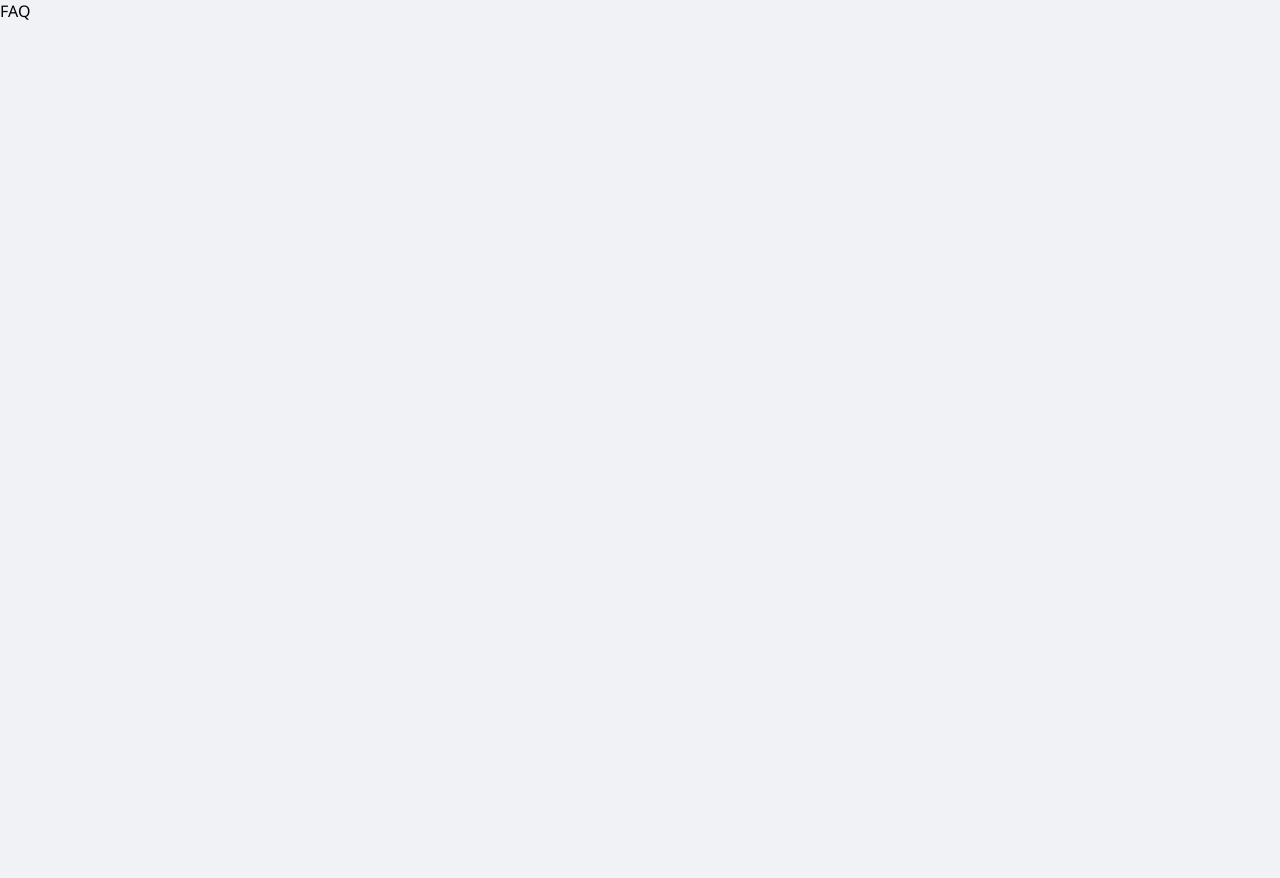
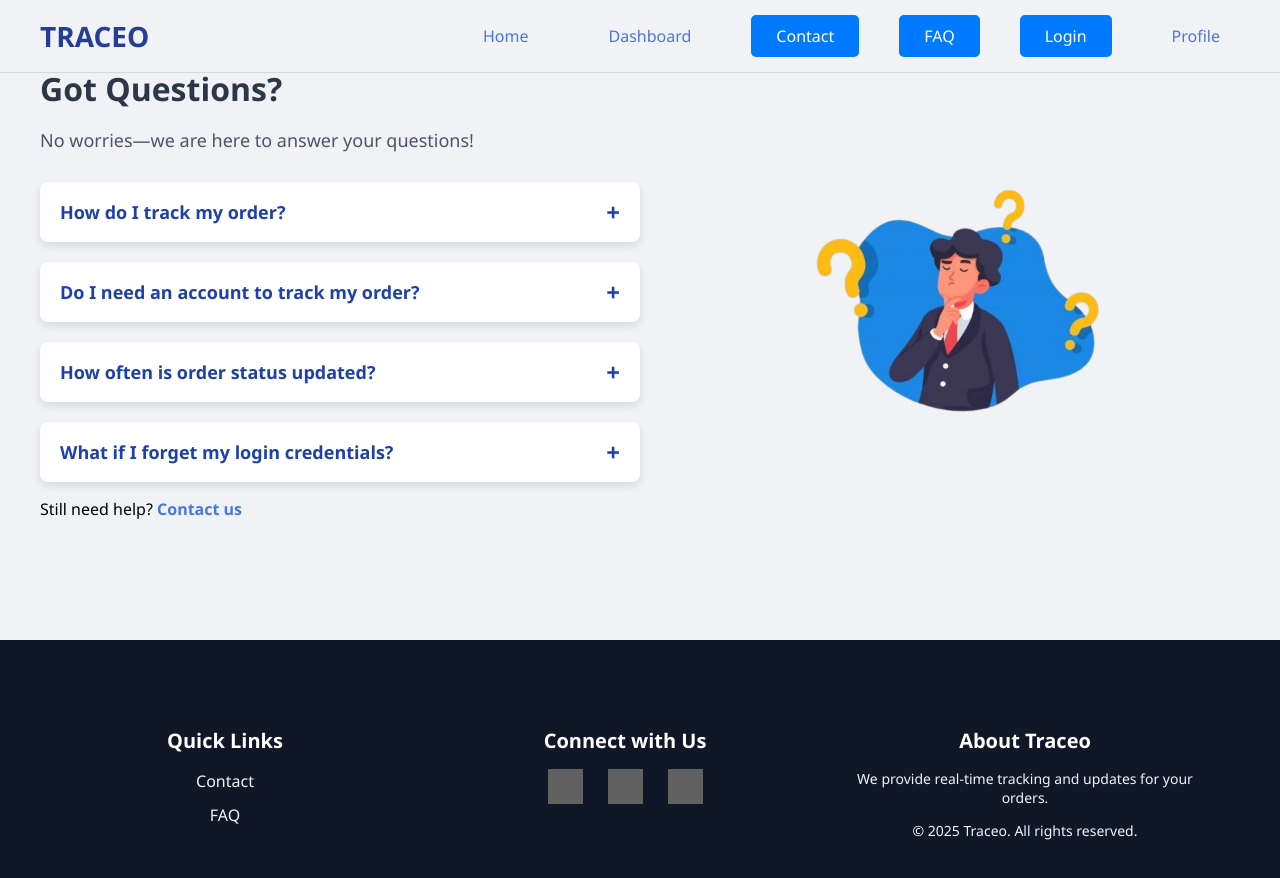
Before and after one commit to lakshyabapna/Traceo, a React (Create React App) app: page /faq in a window 1280 px wide. Shown: the top 878 px of the page. Before the commit the page ends 800 px from the top, so only its background shows below. Built offline with nearby package versions, Linux system fonts and the light colour scheme; grey boxes are pictures that could not be loaded.

Commit message:
Completed my faq js part

```diff
--- a/src/App.js
+++ b/src/App.js
@@ -6,10 +6,12 @@ import Dashboard from './Components/Dashboard/Dashboard'
 import Contact from './Components/Contact/Contact';
 import FAQ from './Components/FAQ/FAQ';
 import Profile from './Components/Profile/Profile';
+import Layout from './Components/CommonLayout/CommonLayout';
 function App() {
   return (
     <div className="App">
       <Router>
+        <Layout>
         <Routes>
           <Route path='/' element={<Home/>}/>
           <Route path='/login' element={<Login/>}/>
@@ -18,6 +20,7 @@ function App() {
           <Route path='/faq' element={<FAQ/>}/>
           <Route path='/profile' element={<Profile/>}/>
         </Routes>
+        </Layout>
       </Router>
     </div>
   );
--- /dev/null
+++ b/src/Components/CommonLayout/CommonLayout.js
@@ -0,0 +1,17 @@
+import React from "react";
+import Navbar from "../Navbar/Navbar";
+import Footer from "../Footer/Footer";
+
+const CommonLayout = ({ children }) => {
+  return (
+    <>
+      <Navbar />
+      <main style={{ minHeight: "80vh" }}>
+        {children}
+      </main>
+      <Footer />
+    </>
+  );
+};
+
+export default CommonLayout;
--- a/src/Components/FAQ/FAQ.css
+++ b/src/Components/FAQ/FAQ.css
@@ -0,0 +1,69 @@
+.faq{
+    display: flex;
+    justify-content: space-between;
+    gap: 40px;
+    padding: 40px;
+    flex-wrap: wrap;
+}
+.faq-left{
+    flex: 1 1 400px;
+    max-width: 600px;
+}
+.faq-right{
+    flex: 1 1 300px;
+    display: flex;
+    justify-content: center;
+    align-items: center;
+    margin-top: 30px;
+}
+.faq-right img{
+    width: 100%;
+    max-width: 350px;
+    border-radius: 10px;
+}
+h2{
+    font-size: 32px;
+    margin-bottom: 10px;
+    color: #2d3748;
+}
+.description{
+    font-size: 18px;
+    color: #4a5568;
+    margin-bottom: 30px;
+}
+.data{
+    display: flex;
+    flex-direction: column;
+    gap: 20px;
+}
+.item{
+    background: #ffffff;
+    border-radius: 8px;
+    box-shadow: 0 4px 8px rgba(0,0,0,0.1);
+    overflow: hidden;
+}
+.question{
+    display: flex;
+    justify-content: space-between;
+    padding: 18px 20px;
+    cursor: pointer;
+    font-size: 18px;
+    color: #1e40af;
+    font-weight: 600;
+}
+.faq-toggle{
+    font-size: 24px;
+    line-height: 1;
+    color: #1e40af;
+}
+.faq-answer{
+    padding: 15px 20px;
+    font-size: 16px;
+    color: #4a5568;
+    border-top: 1px solid #e2e8f0;
+}
+.faq-mid a{
+    color: #4b76e1;
+    text-decoration: none;
+    font-weight: 600;
+}
--- a/src/Components/FAQ/FAQ.js
+++ b/src/Components/FAQ/FAQ.js
@@ -1,9 +1,57 @@
-import React from 'react'
+import React,{useState} from 'react'
+import { Link } from 'react-router-dom'
 import './FAQ.css'
+import faqImage from '../../Assets/FAQimage.png'
+const faqs = [
+  {
+    question : 'How do I track my order?',
+    answer : 'Simply login and just go on dashboard to check your orders.'
+  },
+  {
+    question : 'Do I need an account to track my order?',
+    answer : 'Yes, you need to sign in to access your dashboard.'
+  },
+  {
+    question : 'How often is order status updated?',
+    answer : 'We update status instantly as we recieve new data from our delivery partners.'
+  },
+  {
+    question : 'What if I forget my login credentials?',
+    answer : 'You can reset your login with your registered email.'
+  }
+]
 const FAQ = () => {
+  const [answer,setAnswer] = useState(null)
+  const handleToggle = (i) => {
+    setAnswer(answer === i ? null : i);
+  }
   return (
-    <div>
-      FAQ
+    <div className='faq'>
+      <div className='faq-left'>
+        <h2>Got Questions?</h2>
+        <p className='description'>No worries—we are here to answer your questions!</p>
+        <div className='data'>
+          {faqs.map((f,i)=>(
+            <div key={i} className='item'>
+              <div className='question' onClick={()=>handleToggle(i)}>
+                <span>{f.question}</span>
+                <span className='faq-toggle'>{answer===i?'-':'+'}</span>
+              </div>
+              {answer === i && (
+                <div className='faq-answer'>
+                    {f.answer}
+                </div>
+              )}
+            </div>
+          ))}
+        </div>
+        <div className='faq-mid'>
+          <p>Still need help? <Link to='/contact'>Contact us</Link></p>
+        </div>
+      </div>
+      <div className='faq-right'>
+          <img src={faqImage} alt = 'FAQ ILLUSTRATION' />
+      </div>
     </div>
   )
 }
--- /dev/null
+++ b/src/Components/Footer/Footer.js
@@ -0,0 +1,37 @@
+import React from 'react';
+const Footer = () => {
+  return (
+    <footer className="footer">
+      <div className="footer-container">
+        <div className="footer-left">
+          <h4>Quick Links</h4>
+          <ul>
+            <li><a href="/contact">Contact</a></li>
+            <li><a href="/faq">FAQ</a></li>
+          </ul>
+        </div>
+        <div className="footer-center">
+          <h4>Connect with Us</h4>
+          <div className="social-icons">
+            <a href="https://www.linkedin.com/in/lakshya-bapna-73bb50323/" target="_blank" rel="noreferrer">
+              <img src="https://cdn.jsdelivr.net/gh/simple-icons/simple-icons/icons/linkedin.svg" alt="LinkedIn" />
+            </a>
+            <a href="https://github.com/lakshyabapna" target="_blank" rel="noreferrer">
+              <img src="https://cdn.jsdelivr.net/gh/simple-icons/simple-icons/icons/github.svg" alt="GitHub" />
+            </a>
+            <a href="https://instagram.com/lakshyabapna" target="_blank" rel="noreferrer">
+              <img src="https://cdn.jsdelivr.net/gh/simple-icons/simple-icons/icons/instagram.svg" alt="Instagram" />
+            </a>
+          </div>
+        </div>
+        <div className="footer-right">
+          <h4>About Traceo</h4>
+          <p>We provide real-time tracking and updates for your orders.</p>
+          <p>&copy; 2025 Traceo. All rights reserved.</p>
+        </div>
+      </div>
+    </footer>
+  );
+};
+
+export default Footer;
--- a/src/Components/Home/Home.js
+++ b/src/Components/Home/Home.js
@@ -80,38 +80,6 @@ const Home = () => {
                     </div>
                 </div>
             </section>
-
-            <footer className="footer">
-                <div className="footer-container">
-                    <div className="footer-left">
-                        <h4>Quick Links</h4>
-                        <ul>
-                            <li><a href="/contact">Contact</a></li>
-                            <li><a href="/faq">FAQ</a></li>
-                        </ul>
-                    </div>
-                    <div className="footer-center">
-                        <h4>Connect with Us</h4>
-                        <div className="social-icons">
-                            <a href="https://www.linkedin.com/in/lakshya-bapna-73bb50323/?utm_source=share&utm_campaign=share_via&utm_content=profile&utm_medium=ios_app" target="_blank" rel="noopener noreferrer">
-                                <img src="https://cdn.jsdelivr.net/gh/simple-icons/simple-icons/icons/linkedin.svg" alt="LinkedIn" />
-                            </a>
-                            <a href="https://github.com/lakshyabapna" target="_blank" rel="noopener noreferrer">
-                                <img src="https://cdn.jsdelivr.net/gh/simple-icons/simple-icons/icons/github.svg" alt="GitHub" />
-                            </a>
-                            <a href="https://instagram.com/lakshyabapna" target="_blank" rel="noopener noreferrer">
-                                <img src="https://cdn.jsdelivr.net/gh/simple-icons/simple-icons/icons/instagram.svg" alt="Instagram" />
-                            </a>
-                        </div>
-                    </div>
-                    <div className="footer-right">
-                        <h4>About Traceo</h4>
-                        <p>We provide real-time tracking and updates for your orders, helping you stay informed every step of the way.</p>
-                        <p>&copy; 2025 Traceo. All rights reserved.</p>
-                    </div>
-                </div>
-            </footer>
-
         </div>
     )
 }
--- /dev/null
+++ b/src/Components/Navbar/Navbar.js
@@ -0,0 +1,32 @@
+import React, { useEffect } from 'react';
+import { Link } from 'react-router-dom';
+const Navbar = () => {
+  useEffect(() => {
+    const handleScroll = () => {
+      const navbar = document.querySelector('.navbar');
+      if (window.scrollY > 10) {
+        navbar.classList.add('scrolled');
+      } else {
+        navbar.classList.remove('scrolled');
+      }
+    };
+    window.addEventListener('scroll', handleScroll);
+    return () => window.removeEventListener('scroll', handleScroll);
+  }, []);
+
+  return (
+    <header className='navbar'>
+      <div className='logo'>Traceo</div>
+      <nav className='links'>
+        <Link to='/'>Home</Link>
+        <Link to='/dashboard'>Dashboard</Link>
+        <Link to='/contact' className='contact'>Contact</Link>
+        <Link to='/faq' className='faq'>FAQ</Link>
+        <Link to='/login' className='login'>Login</Link>
+        <Link to='/profile'>Profile</Link>
+      </nav>
+    </header>
+  );
+};
+
+export default Navbar;
```
Also changed, not shown: src/Assets/FAQimage.png (added), src/Components/CommonLayout/CommonLayout.css (added).
